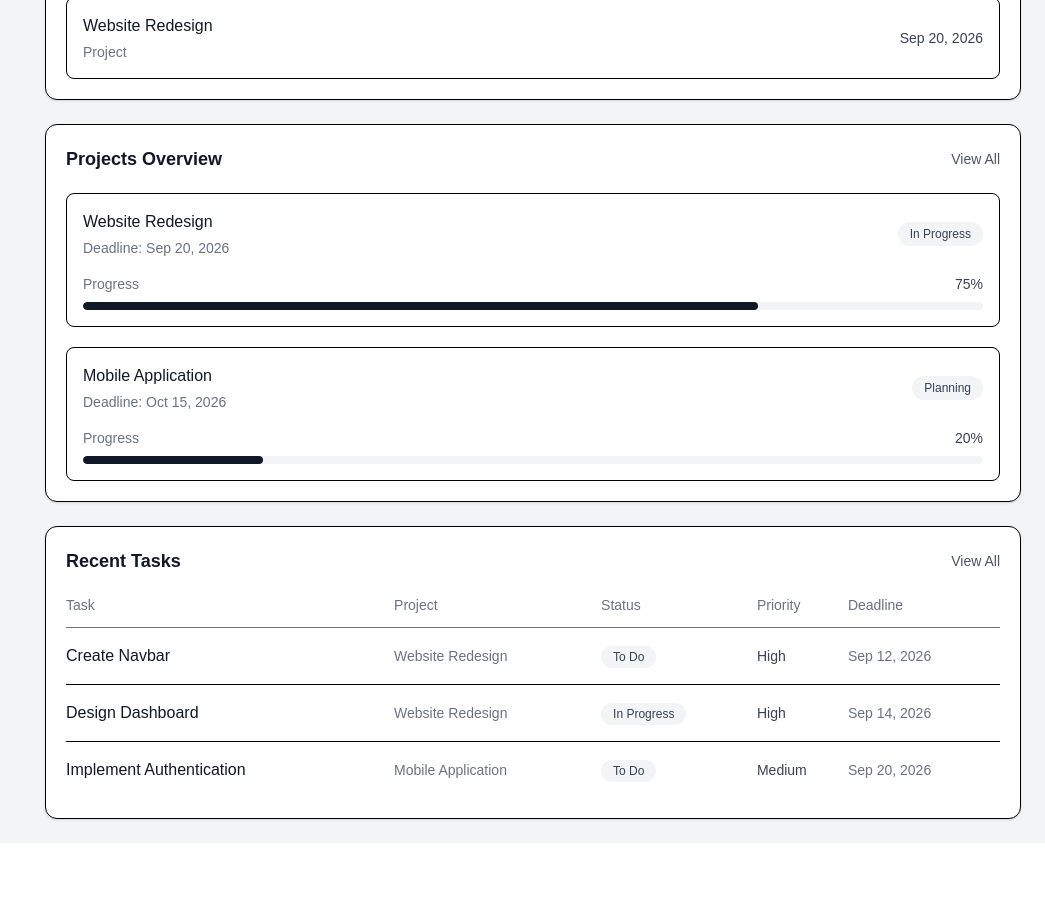
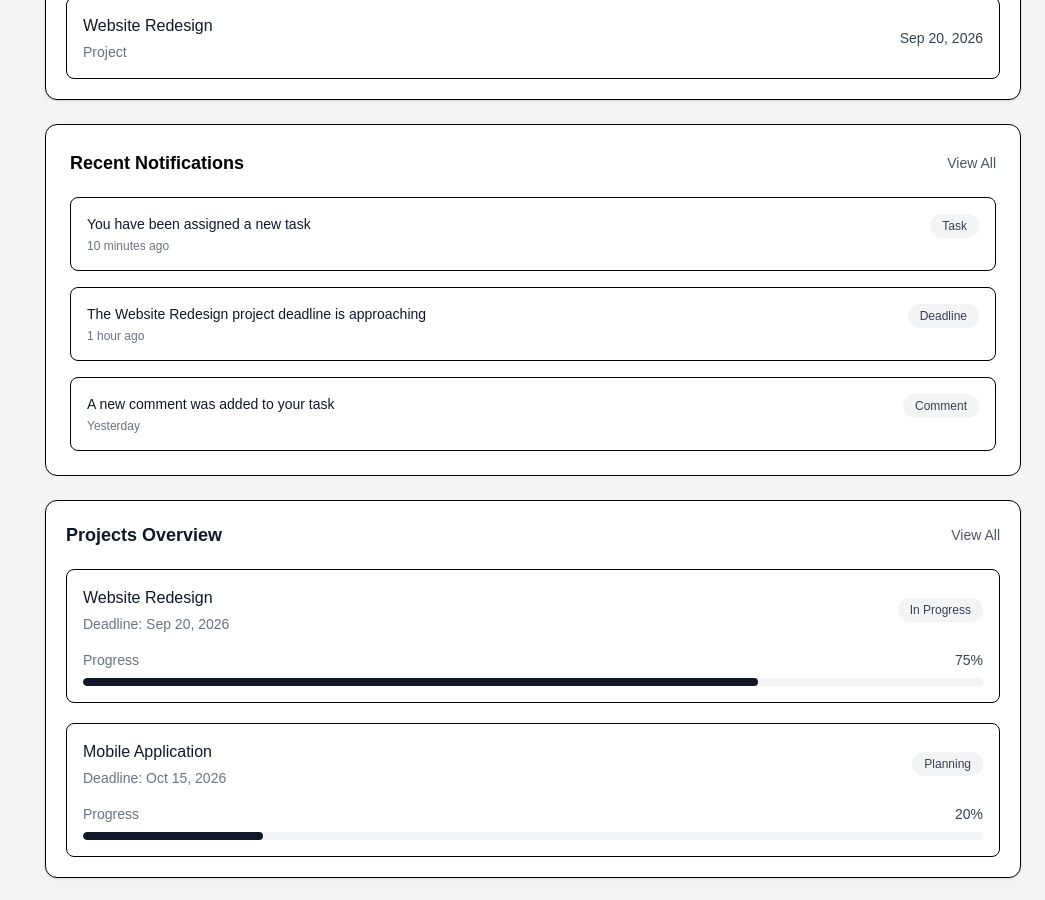
Before and after one commit to Reza-Bamoniri/Managment-Dashboard-Projects, a React (Vite) app: page / in a window 1280 px wide. Shown: the part 1000-1900 px from the top of the page, without its empty margins (235-1280 px from the left). Before the commit the page ends 1843 px from the top, so only its background shows below. Built offline with nearby package versions, Linux system fonts and the light colour scheme.

Commit message:
feat: add recent notifications to home

```diff
--- a/src/pages/Home.tsx
+++ b/src/pages/Home.tsx
@@ -182,6 +182,66 @@ function Home() {
   </div>
 </div>
 
+<section className="rounded-xl border bg-white p-6">
+  <div className="mb-5 flex items-center justify-between">
+    <h2 className="text-lg font-semibold">Recent Notifications</h2>
+
+    <button
+      type="button"
+      className="text-sm font-medium text-gray-600 hover:text-gray-900"
+    >
+      View All
+    </button>
+  </div>
+
+  <div className="space-y-4">
+    <div className="flex items-start justify-between gap-4 rounded-lg border p-4">
+      <div>
+        <p className="text-sm font-medium text-gray-900">
+          You have been assigned a new task
+        </p>
+        <p className="mt-1 text-xs text-gray-500">
+          10 minutes ago
+        </p>
+      </div>
+
+      <span className="rounded-full bg-gray-100 px-3 py-1 text-xs font-medium text-gray-700">
+        Task
+      </span>
+    </div>
+
+    <div className="flex items-start justify-between gap-4 rounded-lg border p-4">
+      <div>
+        <p className="text-sm font-medium text-gray-900">
+          The Website Redesign project deadline is approaching
+        </p>
+        <p className="mt-1 text-xs text-gray-500">
+          1 hour ago
+        </p>
+      </div>
+
+      <span className="rounded-full bg-gray-100 px-3 py-1 text-xs font-medium text-gray-700">
+        Deadline
+      </span>
+    </div>
+
+    <div className="flex items-start justify-between gap-4 rounded-lg border p-4">
+      <div>
+        <p className="text-sm font-medium text-gray-900">
+          A new comment was added to your task
+        </p>
+        <p className="mt-1 text-xs text-gray-500">
+          Yesterday
+        </p>
+      </div>
+
+      <span className="rounded-full bg-gray-100 px-3 py-1 text-xs font-medium text-gray-700">
+        Comment
+      </span>
+    </div>
+  </div>
+</section>
+
       {/* Projects Overview */}
       <div className="rounded-xl border bg-white p-5 shadow-sm">
         <div className="mb-5 flex items-center justify-between">
```
